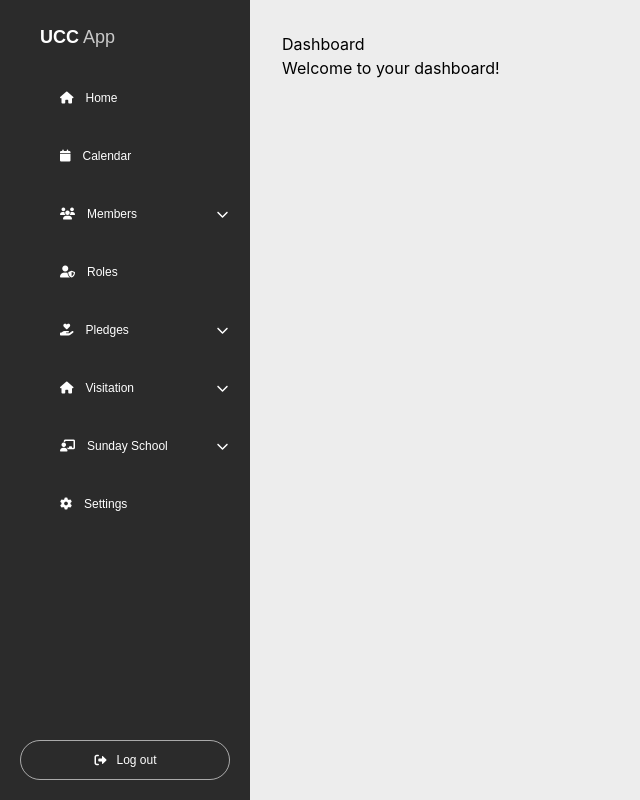
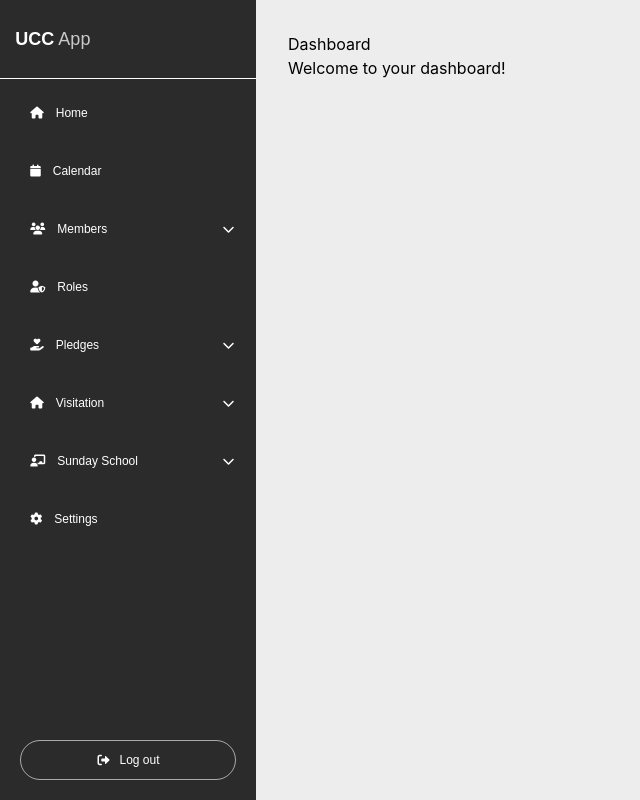
Before and after one commit to madrian31/App_1, a React (Vite) app: page /dashboard in a window 1280 px wide. Shown: the whole page, without its empty margins (0-640 px from the left). Built offline with nearby package versions, Linux system fonts and the light colour scheme.

Commit message:
Update sidebar.css

```diff
--- a/src/components/sidebar/sidebar.css
+++ b/src/components/sidebar/sidebar.css
@@ -2,7 +2,7 @@
   font-family: sans-serif;
   display: flex;
   flex-direction: column;
-  width: 250px;
+  width: 20%;
   max-width: 100%;
   /* height: 100vh; */
   background: #2b2b2b;
@@ -10,9 +10,11 @@
 }
 
 .sidebar-header {
-  padding: 24px 0 8px 40px;
+  padding: 10% 6% 10% 6% ;
   color: #FFF;
   font-size: 18px;
+  /* text-align: center; */
+  border-bottom: #fff solid 1px;
 }
 
 .sidebar-header__brand {
@@ -31,7 +33,7 @@
   overflow-x: hidden;
   list-style: none;
   margin: 0;
-  padding: 10px 0 10px 40px;
+  padding: 2% 0 2% 4%;
   box-sizing: border-box;
 
 }
```
